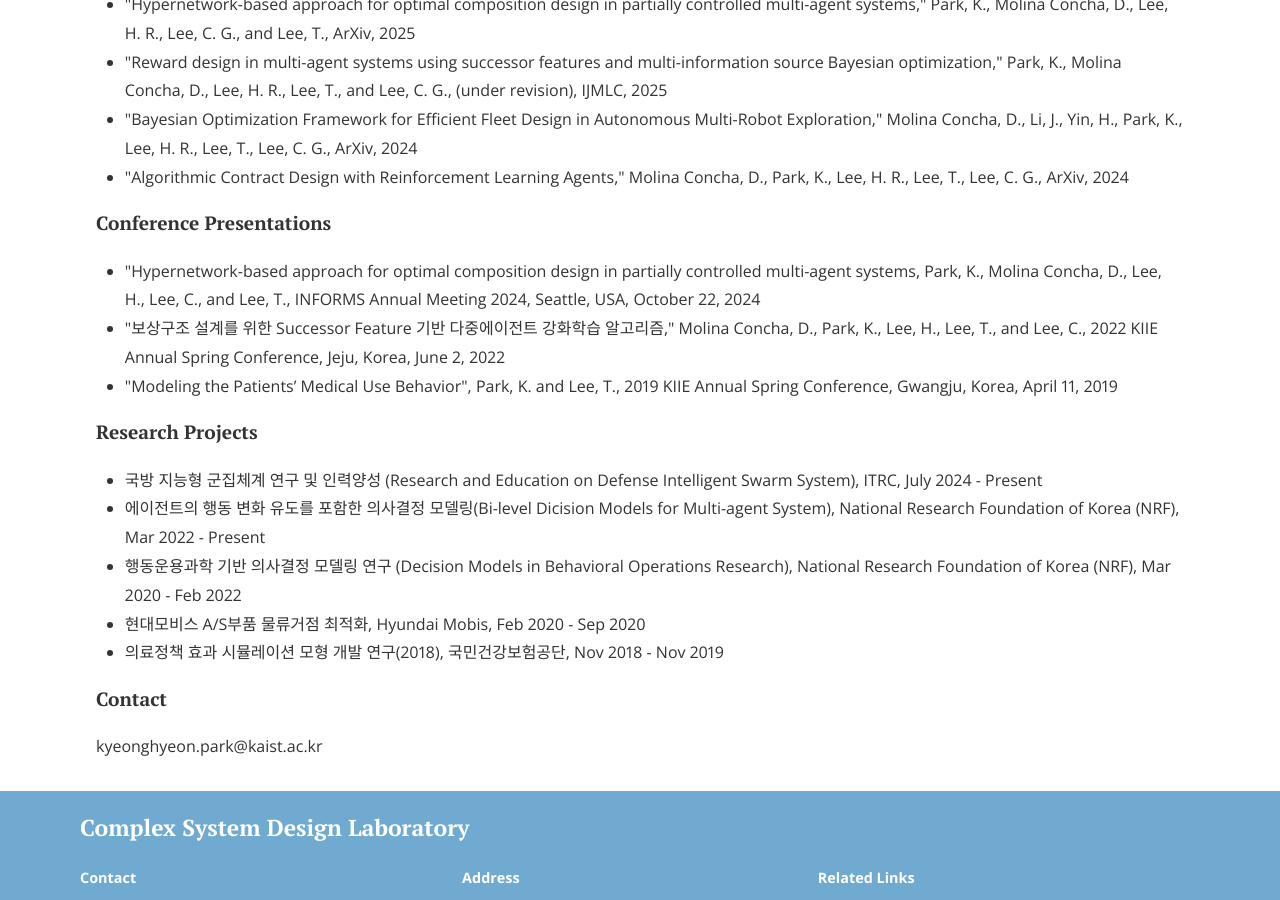
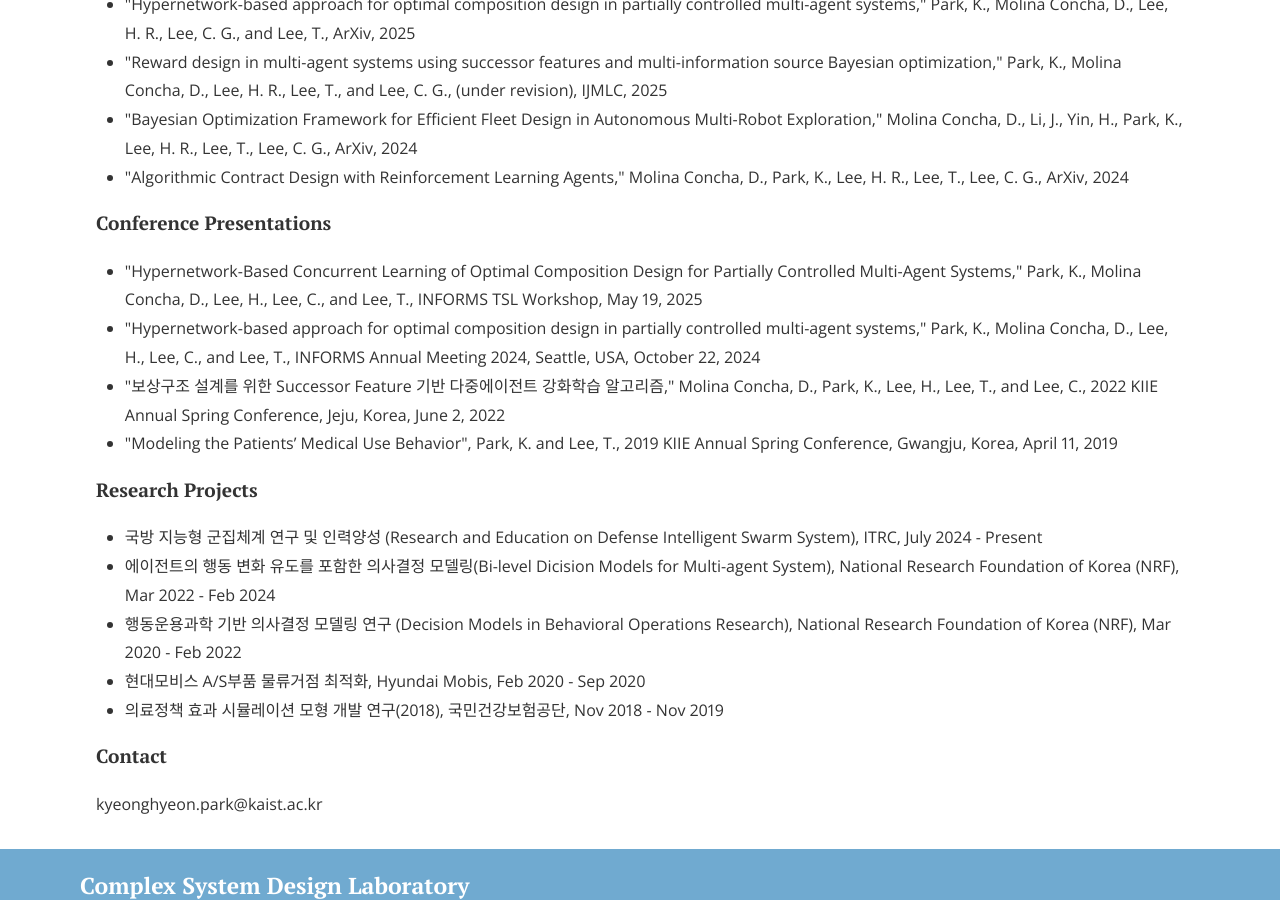
Before and after one commit to CSDlab-KAIST/csdlab-kaist.github.io, a Jekyll site: the page built from people/kyeonghyeon.html, in a window 1280 px wide and 900 px high, scrolled down 751 px. Built offline with Jekyll 4.4.1, drawn with Linux system fonts in a browser that asks for light colours; nearby versions of some CDN libraries.

Commit message:
Update kyeonghyeon.html

```diff
--- a/people/kyeonghyeon.html
+++ b/people/kyeonghyeon.html
@@ -55,7 +55,8 @@ title: Kyeonghyeon Park
 
 <h4>Conference Presentations</h4>
 <ul>
-  <li>"Hypernetwork-based approach for optimal composition design in partially controlled multi-agent systems, Park, K., Molina Concha, D., Lee, H., Lee, C., and Lee, T., INFORMS Annual Meeting 2024, Seattle, USA, October 22, 2024 </li>
+  <li>"Hypernetwork-Based Concurrent Learning of Optimal Composition Design for Partially Controlled Multi-Agent Systems," Park, K., Molina Concha, D., Lee, H., Lee, C., and Lee, T., INFORMS TSL Workshop, May 19, 2025</li>
+  <li>"Hypernetwork-based approach for optimal composition design in partially controlled multi-agent systems," Park, K., Molina Concha, D., Lee, H., Lee, C., and Lee, T., INFORMS Annual Meeting 2024, Seattle, USA, October 22, 2024 </li>
   <li>"보상구조 설계를 위한 Successor Feature 기반 다중에이전트 강화학습 알고리즘," Molina Concha, D., Park, K., Lee, H., Lee, T., and Lee, C., 2022 KIIE Annual Spring Conference, Jeju, Korea, June 2, 2022 </li>
   <li>"Modeling the Patients’ Medical Use Behavior", Park, K. and Lee, T., 2019 KIIE Annual Spring Conference, Gwangju, Korea, April 11, 2019</li>
 </ul>
@@ -63,7 +64,7 @@ title: Kyeonghyeon Park
 <h4>Research Projects</h4>
 <ul>
   <li>국방 지능형 군집체계 연구 및 인력양성 (Research and Education on Defense Intelligent Swarm System), ITRC, July 2024 - Present</li>
-  <li>에이전트의 행동 변화 유도를 포함한 의사결정 모델링(Bi-level Dicision Models for Multi-agent System), National Research Foundation of Korea (NRF), Mar 2022 - Present</li>
+  <li>에이전트의 행동 변화 유도를 포함한 의사결정 모델링(Bi-level Dicision Models for Multi-agent System), National Research Foundation of Korea (NRF), Mar 2022 - Feb 2024</li>
   <li>행동운용과학 기반 의사결정 모델링 연구 (Decision Models in Behavioral Operations Research), National Research Foundation of Korea (NRF), Mar 2020 - Feb 2022</li>
   <li>현대모비스 A/S부품 물류거점 최적화, Hyundai Mobis, Feb 2020 - Sep 2020</li>
   <li>의료정책 효과 시뮬레이션 모형 개발 연구(2018), 국민건강보험공단, Nov 2018 - Nov 2019</li>
```
